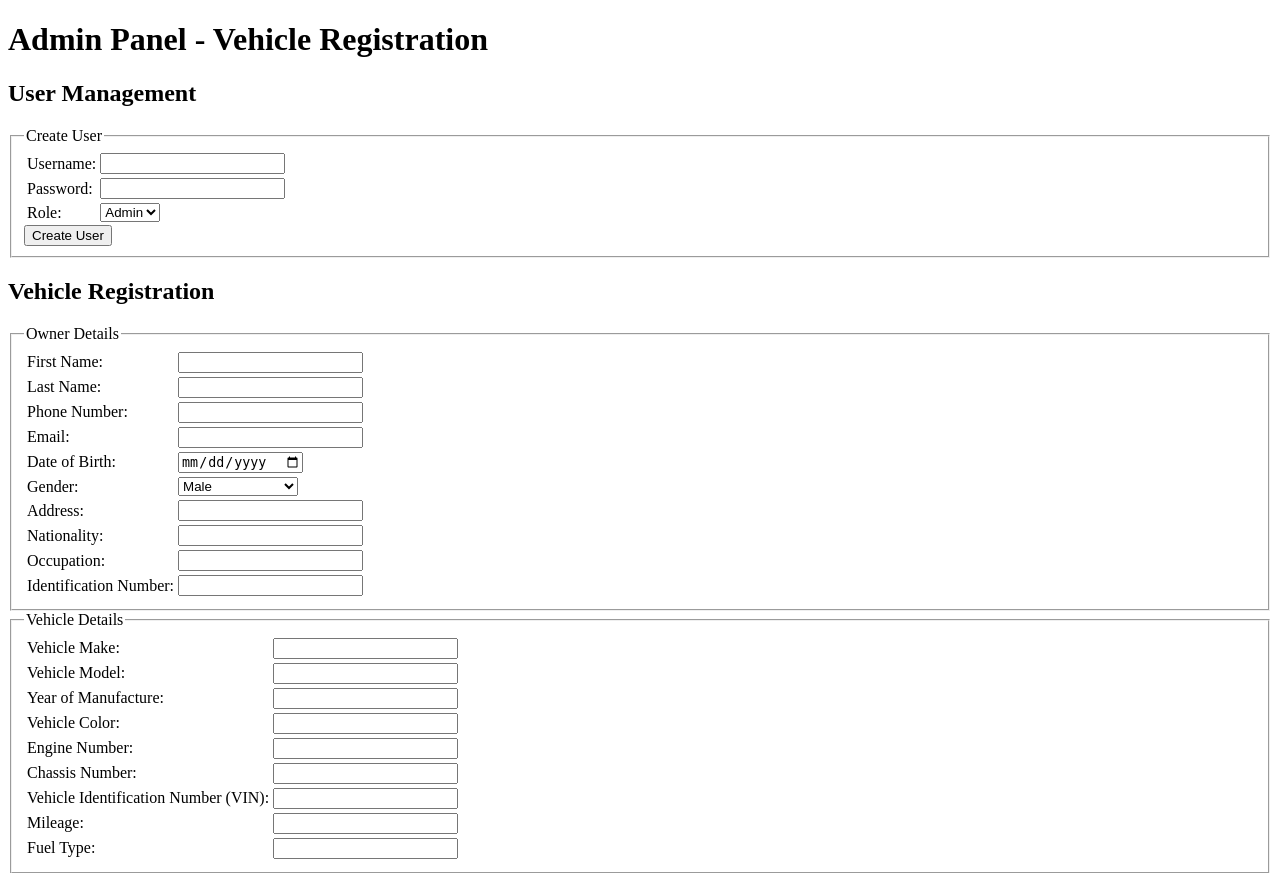
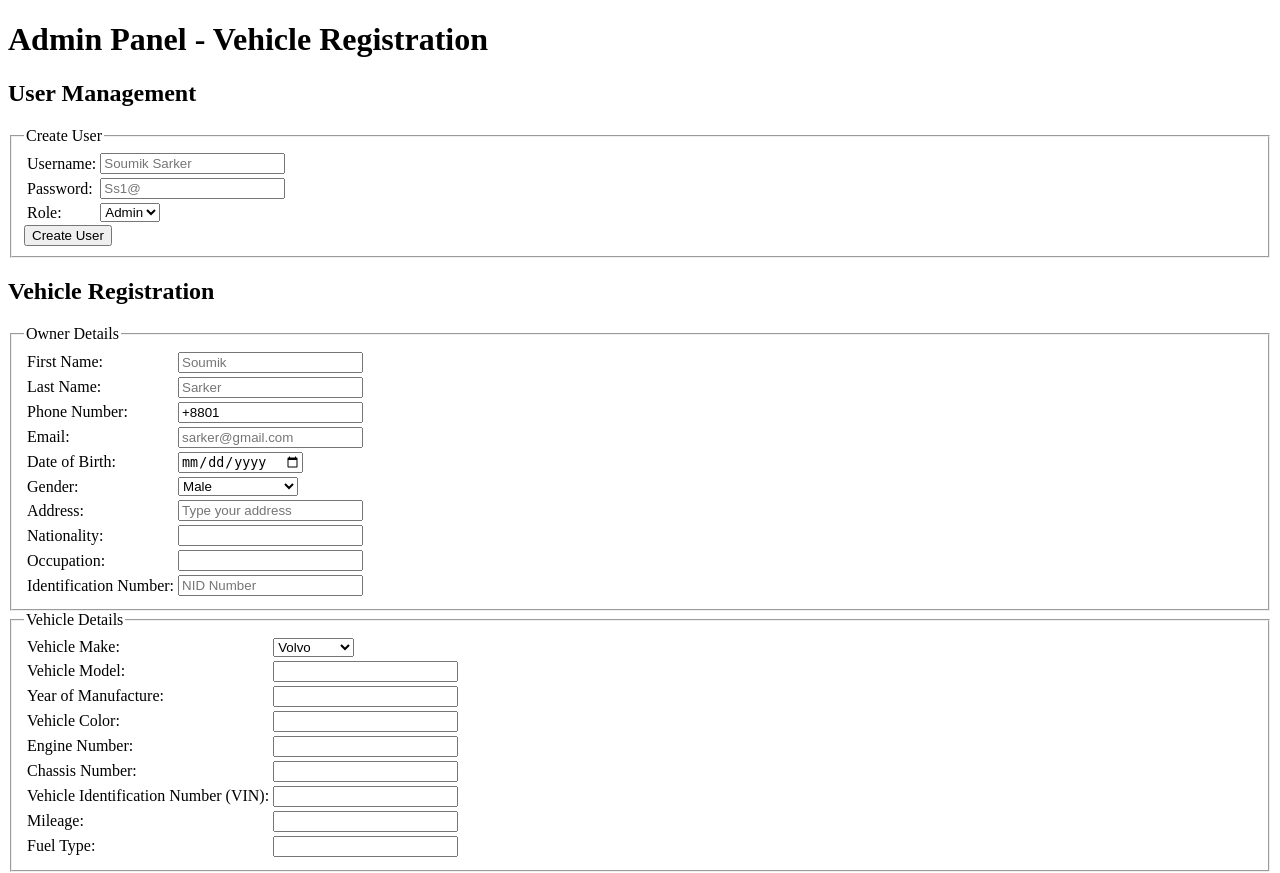
Before and after one commit to atik-ishrakk/web_technologies, a PHP site: page /Admin.php in a window 1280 px wide. Shown: the top 873 px of the page. Run offline with PHP 8.4, Linux system fonts and the light colour scheme.

Commit message:
Update Admin.php

```diff
--- a/view/Admin.php
+++ b/view/Admin.php
@@ -17,11 +17,11 @@
             <table>
                 <tr>
                     <td><label for="username">Username:</label></td>
-                    <td><input type="text" id="username" name="username"></td>
+                    <td><input type="text" id="username" name="username" placeholder="Soumik Sarker" required></td>
                 </tr>
                 <tr>
                     <td><label for="password">Password:</label></td>
-                    <td><input type="password" id="password" name="password"></td>
+                    <td><input type="password" id="password" name="password" placeholder="Ss1@" required></td>
                 </tr>
                 <tr>
                     <td><label for="role">Role:</label></td>
@@ -43,19 +43,19 @@
             <table>
                 <tr>
                     <td><label for="firstName">First Name:</label></td>
-                    <td><input type="text" id="firstName" name="firstName"></td>
+                    <td><input type="text" id="firstName" name="firstName" placeholder="Soumik"></td>
                 </tr>
                 <tr>
                     <td><label for="lastName">Last Name:</label></td>
-                    <td><input type="text" id="lastName" name="lastName"></td>
+                    <td><input type="text" id="lastName" name="lastName" placeholder="Sarker"></td>
                 </tr>
                 <tr>
                     <td><label for="phoneNumber">Phone Number:</label></td>
-                    <td><input type="tel" id="phoneNumber" name="phoneNumber"></td>
+                    <td><input type="tel" id="phoneNumber" name="phoneNumber" value="+8801"></td>
                 </tr>
                 <tr>
                     <td><label for="email">Email:</label></td>
-                    <td><input type="email" id="email" name="email"></td>
+                    <td><input type="email" id="email" name="email" placeholder="sarker@gmail.com"></td>
                 </tr>
                 <tr>
                     <td><label for="dob">Date of Birth:</label></td>
@@ -74,7 +74,7 @@
                 </tr>
                 <tr>
                     <td><label for="address">Address:</label></td>
-                    <td><input type="text" id="address" name="address"></td>
+                    <td><input type="text" id="address" name="address" placeholder="Type your address"></td>
                 </tr>
                 <tr>
                     <td><label for="nationality">Nationality:</label></td>
@@ -86,7 +86,7 @@
                 </tr>
                 <tr>
                     <td><label for="idNumber">Identification Number:</label></td>
-                    <td><input type="text" id="idNumber" name="idNumber"></td>
+                    <td><input type="text" id="idNumber" name="idNumber" placeholder="NID Number" required></td>
                 </tr>
             </table>
         </fieldset>
@@ -95,7 +95,16 @@
             <table>
                 <tr>
                     <td><label for="make">Vehicle Make:</label></td>
-                    <td><input type="text" id="make" name="make"></td>
+                    <td>
+                    <select id="make" name="make">
+                        <option value="volvo">Volvo</option>
+                        <option value="saab">Saab</option>
+                        <option value="mercedes">Mercedes</option>
+                        <option value="audi">Audi</option>
+                        <option value="toyota">Toyota</option>
+                        <option value="honda">Honda</option>
+                    </select>
+                </td>
                 </tr>
                 <tr>
                     <td><label for="model">Vehicle Model:</label></td>
```
